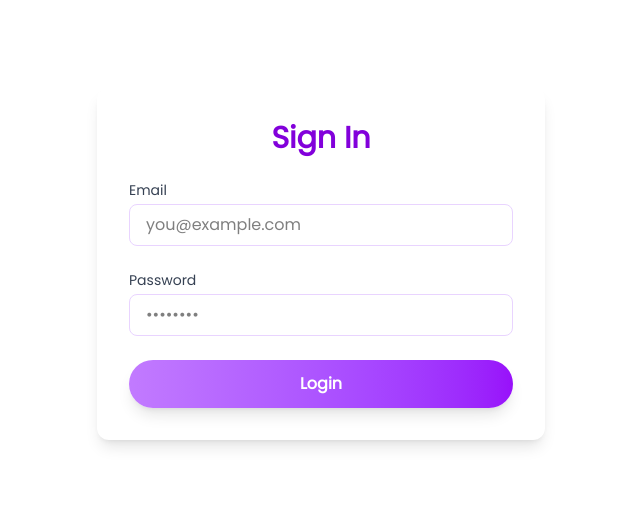
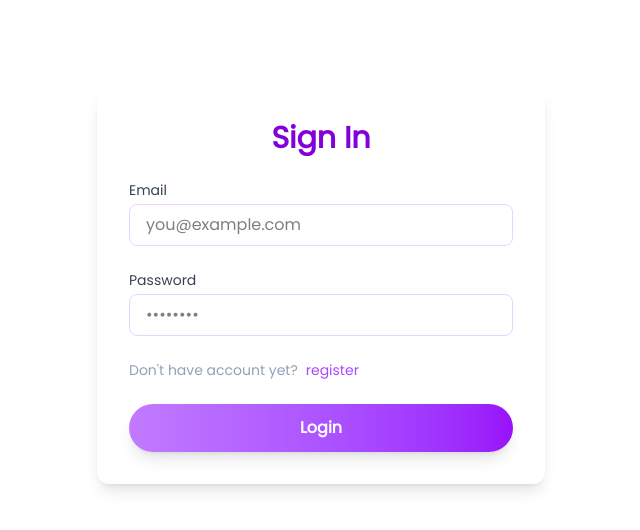
Before and after one commit to natthapon-kitti/photobooth-app-assessment, a Next.js app in the folder photobooth_frontend/: page /auth/login in a window 1280 px wide. Shown: the top 530 px of the page, without its empty margins (319-959 px from the left). Built offline with nearby package versions, Linux system fonts and the light colour scheme; no server answers; a web font is replaced by a local one.

Commit message:
Add register link from login

```diff
--- a/photobooth_frontend/app/auth/login/page.tsx
+++ b/photobooth_frontend/app/auth/login/page.tsx
@@ -1,6 +1,7 @@
 "use client"
 import { useEffect, useState } from "react"
 import { useRouter } from "next/navigation"
+import Link from "next/link"
 
 export default function Login() {
     const [form, setForm] = useState({
@@ -103,6 +104,11 @@ export default function Login() {
                             {error}
                         </div>
                     )}
+                    <div className="flex gap-2">
+                        <label className="text-slate-400 text-sm">Don't have account yet?</label>
+                        <Link href='/auth/register' className="text-purple-500 text-sm cursor-pointer" >register</Link>
+                    </div>
+
                     <button
                         type="submit"
                         className="w-full bg-gradient-to-r from-purple-400 to-purple-600 text-white px-6 py-3 rounded-full hover:from-purple-500 hover:to-purple-700 transition font-mono font-bold shadow-lg"
```
